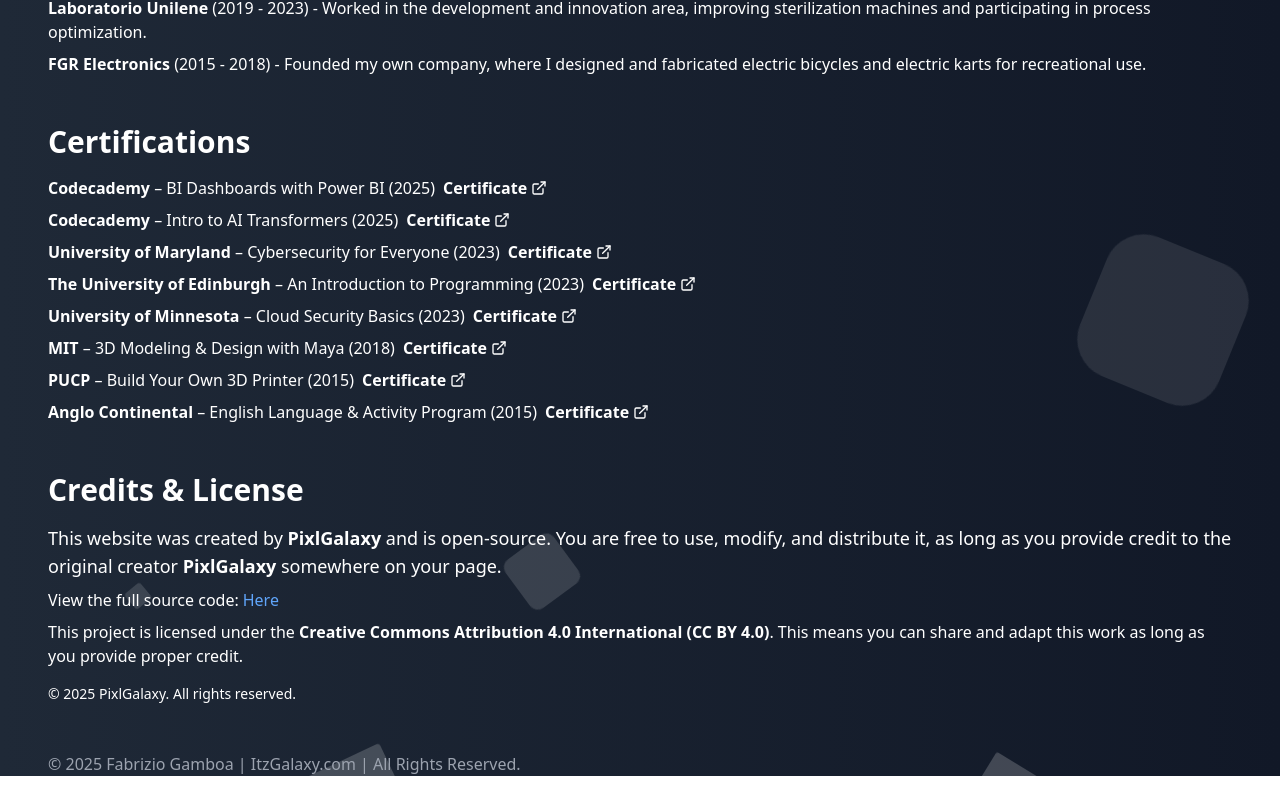
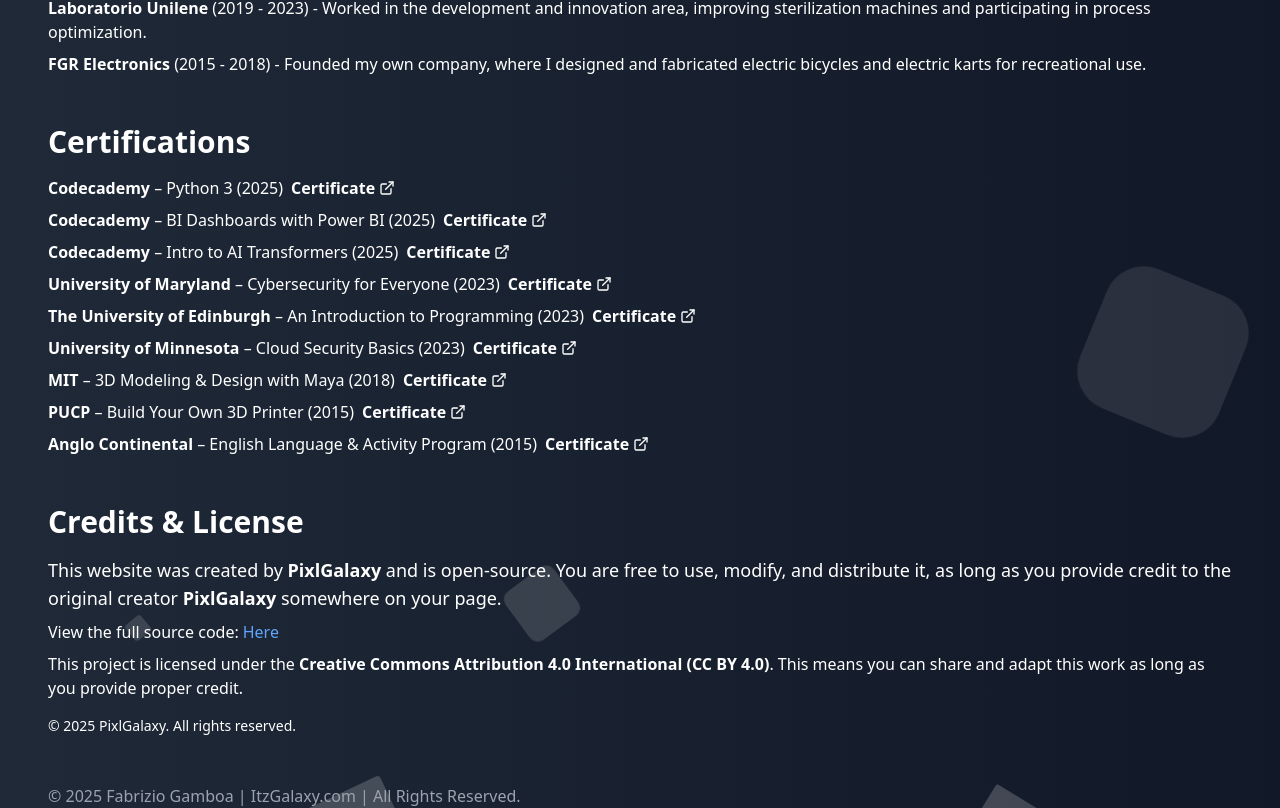
Before and after one commit to PixlGalaxy/fabriziogamboa, a React (Vite) app in the folder frontend/: page /about in a window 1280 px wide. Shown: the part 1344-2152 px from the top of the page. Before the commit the page ends 2120 px from the top, so only its background shows below. Built offline with nearby package versions, Linux system fonts and the light colour scheme.

Commit message:
chore(content): add certifications to Home and About pages

```diff
--- a/frontend/src/pages/About.tsx
+++ b/frontend/src/pages/About.tsx
@@ -191,6 +191,19 @@ const About: React.FC = () => {
               <section>
                 <h2 className="text-3xl font-semibold mb-4">Certifications</h2>
                 <ul className="space-y-2">
+                    <li className="flex items-center gap-2">
+                    <span>
+                      <strong>Codecademy</strong> – Python 3 (2025)
+                    </span>
+                    <a
+                      href="https://webincloud.itzgalaxy.com/public/file/X5KtG9Ykf0CDEZgxoyeuNA/Learn%20Python%203%20Course%20Codecademy.pdf"
+                      target="_blank"
+                      rel="noopener noreferrer"
+                      className="flex items-center gap-1 font-bold hover:underline"
+                    >
+                      Certificate <ExternalLink size={16} />
+                    </a>
+                  </li>
                   <li className="flex items-center gap-2">
                     <span>
                       <strong>Codecademy</strong> –  BI Dashboards with Power BI (2025)
--- a/frontend/src/pages/Home.tsx
+++ b/frontend/src/pages/Home.tsx
@@ -393,6 +393,7 @@ const Home: React.FC = () => {
             <section>
               <h2 className="text-3xl font-semibold mb-4">Certifications</h2>
               <ul className="text-base md:text-lg text-left list-disc space-y-3 pl-4 md:pl-5">
+                <li><strong>Codecademy:</strong> Python 3 (2025)</li>
                 <li><strong>Codecademy:</strong> BI Dashboards with Power BI (2025)</li>
                 <li><strong>Codecademy:</strong> Intro to AI Transformers (2025)</li>
                 <li><strong>University of Maryland:</strong> Cybersecurity for Everyone (2023)</li>
```
